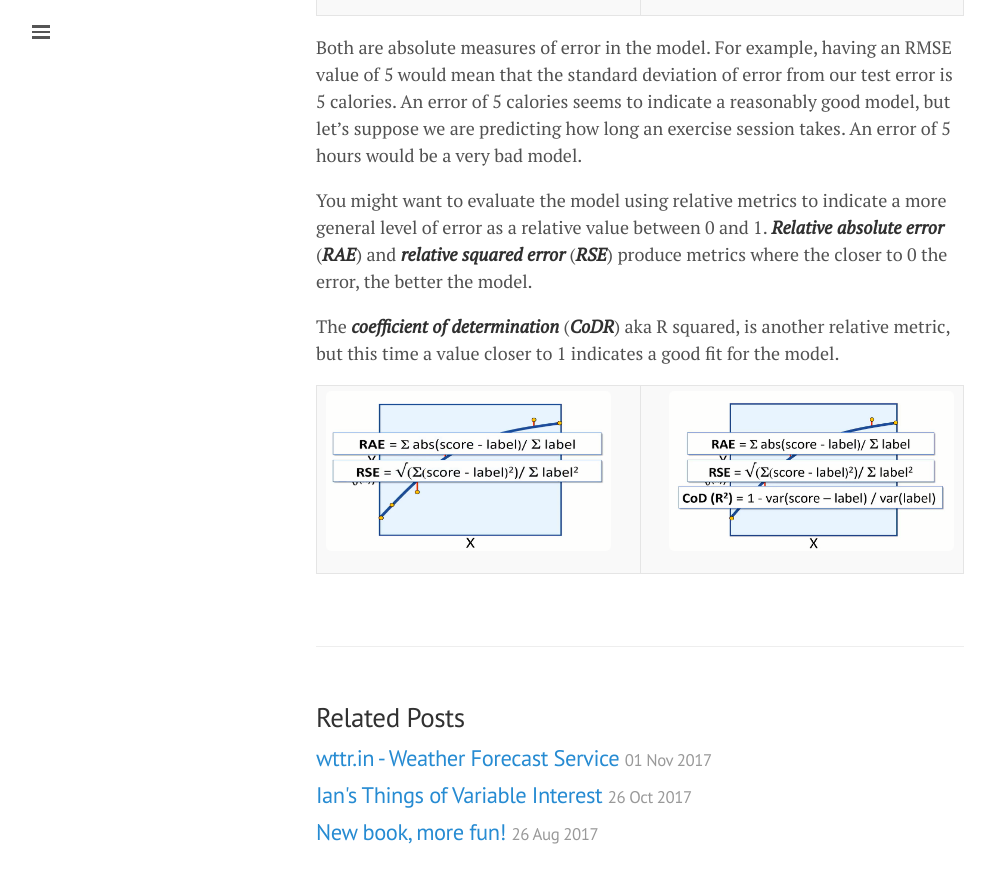
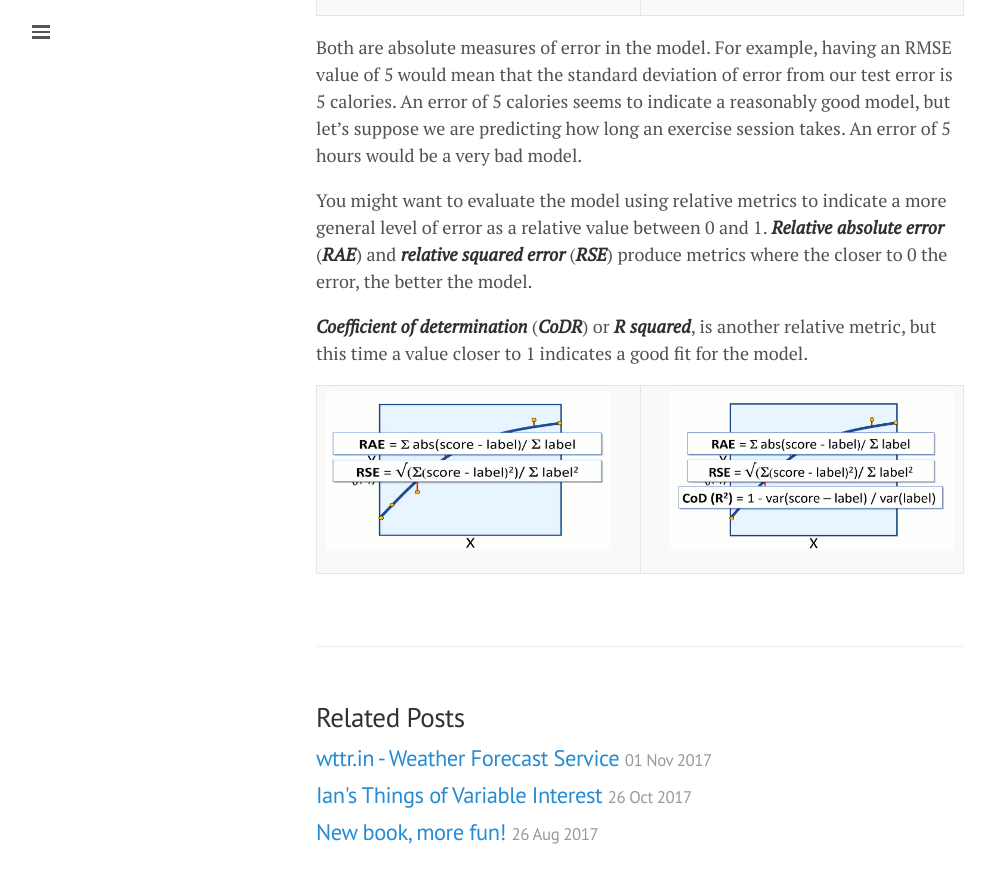
Before and after one commit to lgeurts/lgeurts.github.io, a Jekyll site: the page built from _posts/2018-06-29-artificial-intelligence-basics.md, in a window 1280 px wide and 900 px high, scrolled down 4113 px. Shown: the top 883 px of the window, without its empty margins (0-995 px from the left). Built offline with Jekyll 4.4.1, drawn with Linux system fonts in a browser that asks for light colours; nearby versions of some CDN libraries.

Commit message:
Update 2018-06-29-artificial-intelligence-basics.md

```diff
--- a/_posts/2018-06-29-artificial-intelligence-basics.md
+++ b/_posts/2018-06-29-artificial-intelligence-basics.md
@@ -107,7 +107,7 @@ Both are absolute measures of error in the model. For example, having an RMSE va
 
 You might want to evaluate the model using relative metrics to indicate a more general level of error as a relative value between 0 and 1. ***Relative absolute error*** (***RAE***) and ***relative squared error*** (***RSE***) produce metrics where the closer to 0 the error, the better the model.
 
-The ***coefficient of determination*** (***CoDR***) aka R squared, is another relative metric, but this time a value closer to 1 indicates a good fit for the model.
+***Coefficient of determination*** (***CoDR***) or ***R squared***, is another relative metric, but this time a value closer to 1 indicates a good fit for the model.
 
 :-----------------:|:-----------------:
 <img src="/assets/artificial-intelligence/plotted-chart-7.png" align="left" width="285" height="160" alt=""> | <img src="/assets/artificial-intelligence/plotted-chart-8.png" align="right" width="285" height="160" alt="">
```
